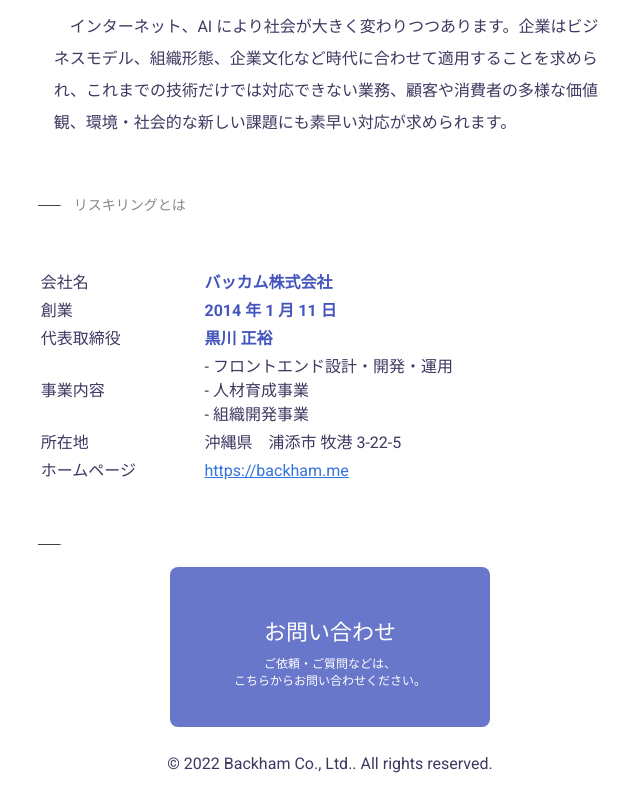
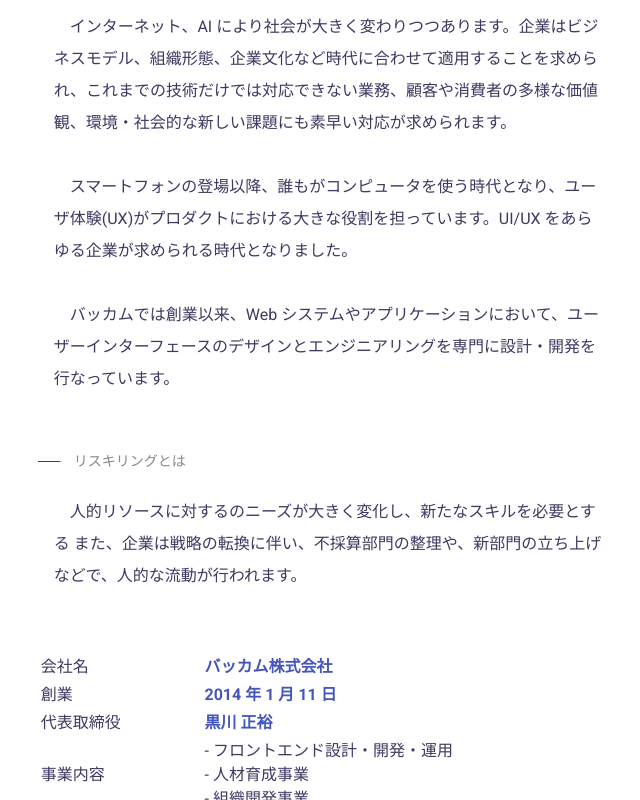
Before and after one commit to masahiro8/bkm_frontend, an Astro site: page /reskilling in a window 1280 px wide. Shown: the part 466-1266 px from the top of the page, without its empty margins (310-950 px from the left). Built offline with nearby package versions, Linux system fonts and the light colour scheme; Astro itself is replaced by a stand-in of ours.

Commit message:
1 file modified

```diff
--- a/src/pages/reskilling.md
+++ b/src/pages/reskilling.md
@@ -10,7 +10,14 @@
 
 インターネット、AI により社会が大きく変わりつつあります。企業はビジネスモデル、組織形態、企業文化など時代に合わせて適用することを求められ、これまでの技術だけでは対応できない業務、顧客や消費者の多様な価値観、環境・社会的な新しい課題にも素早い対応が求められます。
 
+スマートフォンの登場以降、誰もがコンピュータを使う時代となり、ユーザ体験(UX)がプロダクトにおける大きな役割を担っています。UI/UX をあらゆる企業が求められる時代となりました。
+
+バッカムでは創業以来、Web システムやアプリケーションにおいて、ユーザーインターフェースのデザインとエンジニアリングを専門に設計・開発を行なっています。
+
 ## リスキリングとは
+
+人的リソースに対するのニーズが大きく変化し、新たなスキルを必要とする
+また、企業は戦略の転換に伴い、不採算部門の整理や、新部門の立ち上げなどで、人的な流動が行われます。
 
 ###
 
```
